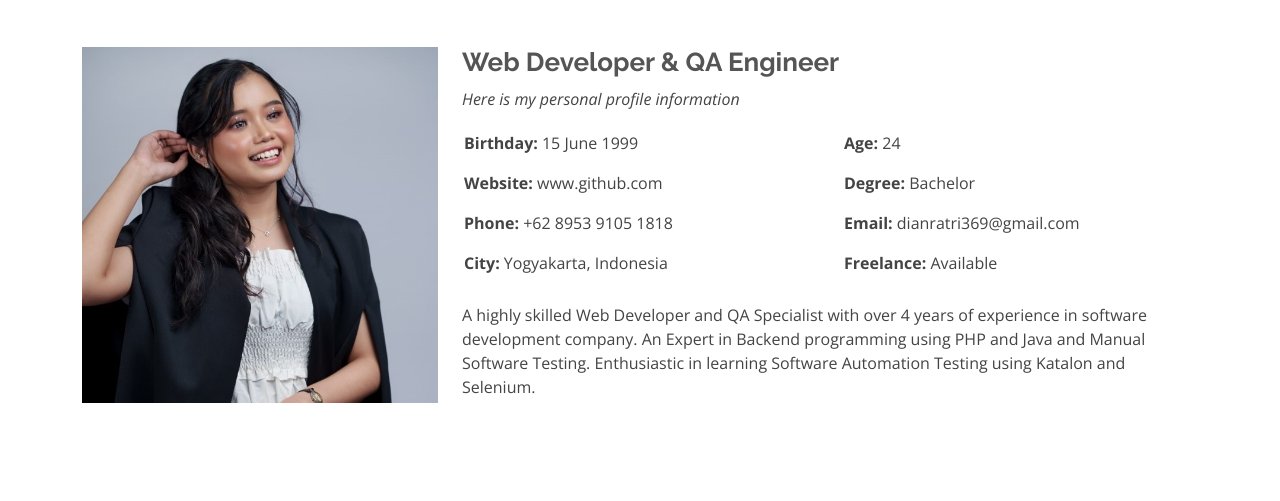
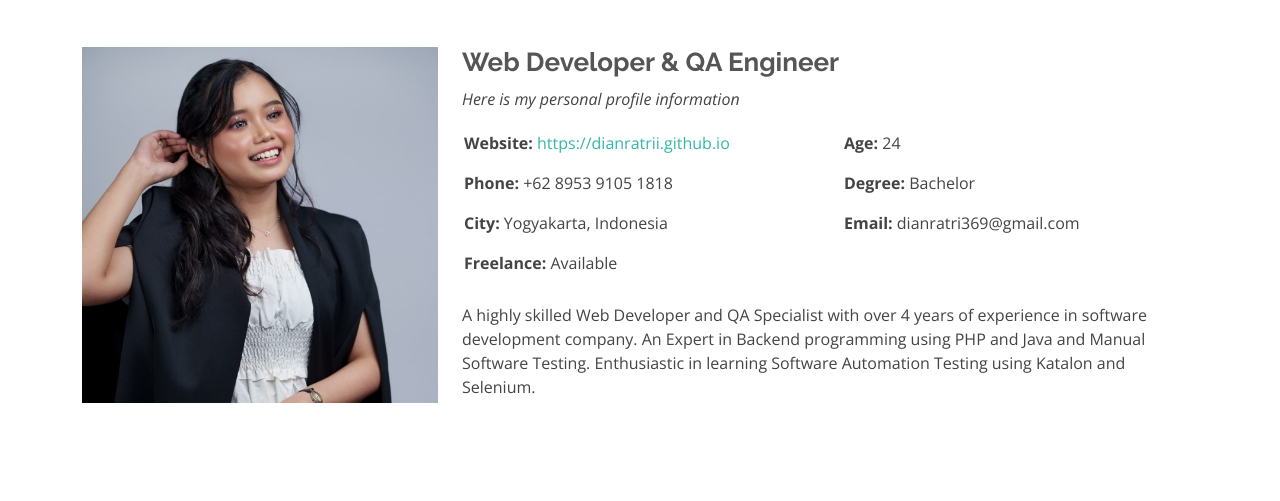
Before and after one commit to dianratrii/dianratrii.github.io, a plain HTML site: page about.html in a window 1280 px wide. Shown: the part 171-672 px from the top of the page. Drawn offline with nearby package versions, Linux system fonts and the light colour scheme.

Commit message:
hide personal information

```diff
--- a/about.html
+++ b/about.html
@@ -92,10 +92,11 @@
             <div class="row">
               <div class="col-lg-6">
                 <ul>
-                  <li><i class="bi bi-rounded-right"></i> <strong>Birthday:</strong> 15 June 1999</li>
-                  <li><i class="bi bi-rounded-right"></i> <strong>Website:</strong> www.github.com</li>
+                  <!-- <li><i class="bi bi-rounded-right"></i> <strong>Birthday:</strong> 15 June 1999</li> -->
+                  <li><i class="bi bi-rounded-right"></i> <strong>Website:</strong> <a href="https://dianratrii.github.io">https://dianratrii.github.io</a></li>
                   <li><i class="bi bi-rounded-right"></i> <strong>Phone:</strong> +62 8953 9105 1818</li>
                   <li><i class="bi bi-rounded-right"></i> <strong>City:</strong> Yogyakarta, Indonesia</li>
+                  <li><i class="bi bi-rounded-right"></i> <strong>Freelance:</strong> Available</li>
                 </ul>
               </div>
               <div class="col-lg-6">
@@ -103,7 +104,6 @@
                   <li><i class="bi bi-rounded-right"></i> <strong>Age:</strong> 24</li>
                   <li><i class="bi bi-rounded-right"></i> <strong>Degree:</strong> Bachelor</li>
                   <li><i class="bi bi-rounded-right"></i> <strong>Email:</strong> dianratri369@gmail.com</li>
-                  <li><i class="bi bi-rounded-right"></i> <strong>Freelance:</strong> Available</li>
                 </ul>
               </div>
             </div>
```
Also changed, not shown: resume.html (+1 -1 lines).
